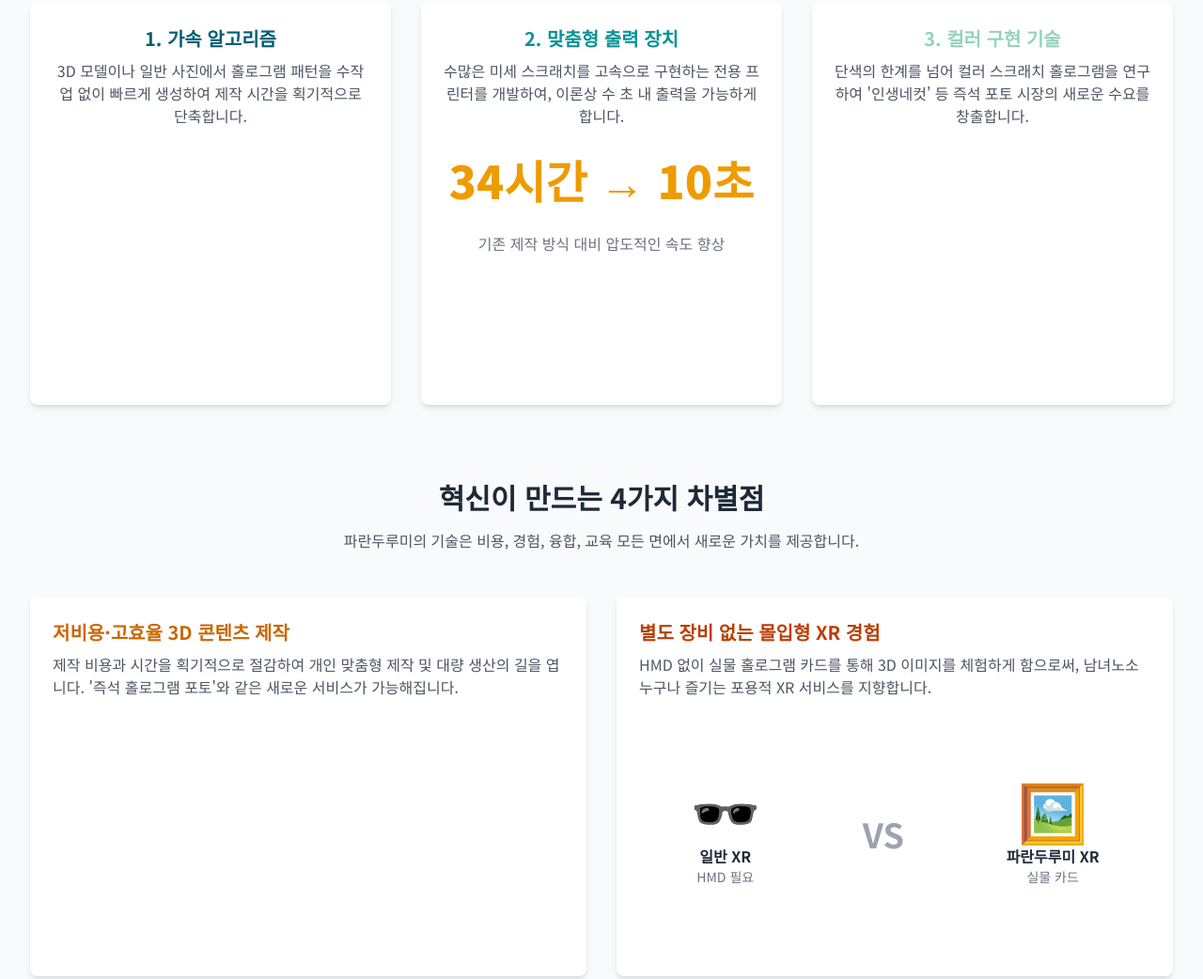
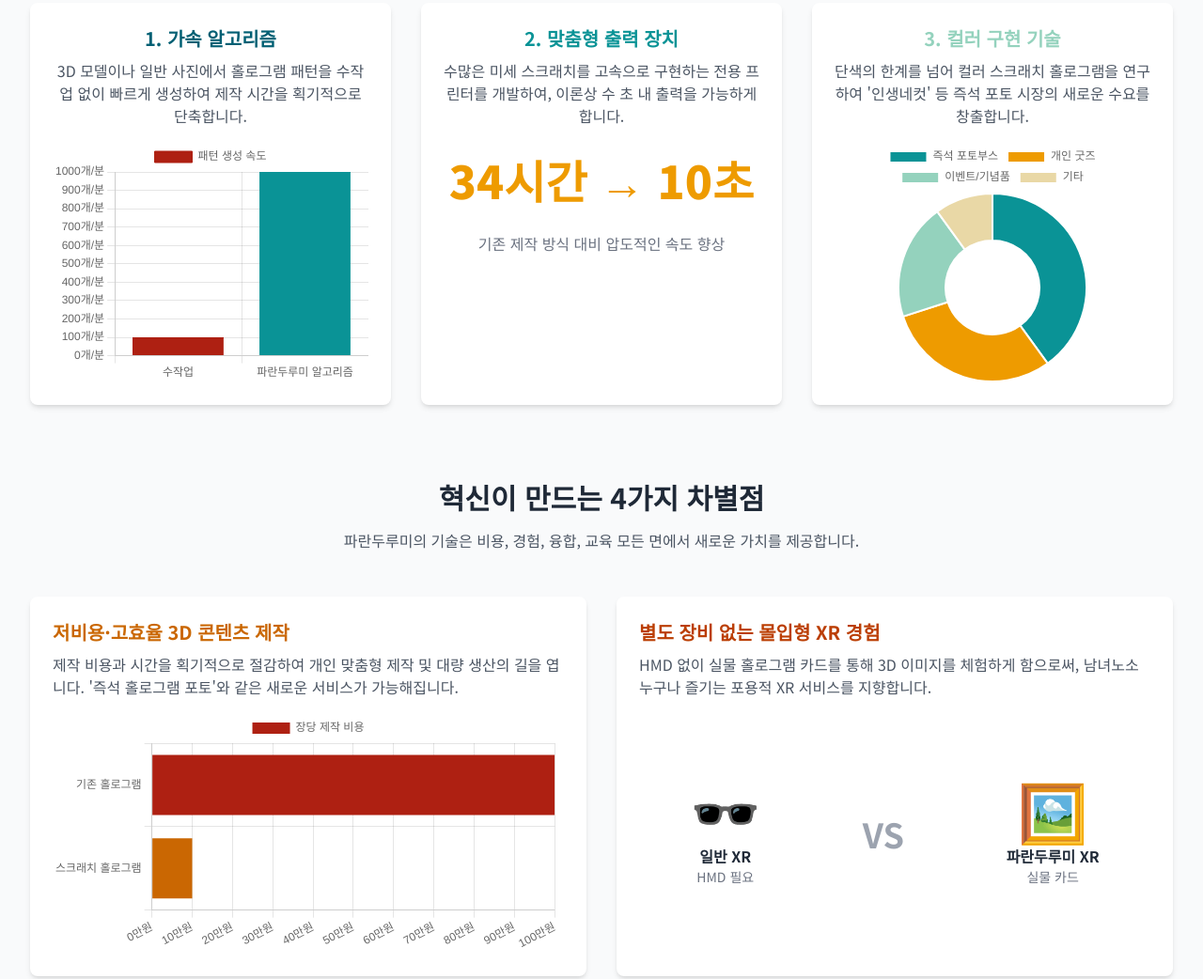
Before and after one commit to SungjeKim/tide-hackathon, a plain HTML site: page index.html in a window 1280 px wide. Shown: the part 1185-2227 px from the top of the page at 94% size. Drawn offline with nearby package versions, Linux system fonts and the light colour scheme.

Commit message:
Update index.html

```diff
--- a/index.html
+++ b/index.html
@@ -368,7 +368,7 @@
             const wrapLabel = (label, maxWidth = 16) => {
                 if (label.length <= maxWidth) return label;
                 const words = label.split(' ');
-                const lines =;
+                const lines = [];
                 let currentLine = '';
                 for (const word of words) {
                     if ((currentLine + word).length > maxWidth && currentLine.length > 0) {
@@ -389,13 +389,13 @@
                         labels: ['수작업', '파란두루미 알고리즘'],
                         datasets: [{
                             label: '패턴 생성 속도',
-                            data: ,
-                            backgroundColor:,
-                            borderColor:,
+                            data: [100, 1000],
+                            backgroundColor: [brilliantBlues.danger, brilliantBlues.primary],
+                            borderColor: [brilliantBlues.danger, brilliantBlues.primary],
                             borderWidth: 1
                         }]
                     },
-                    options: {...commonOptions, scales: { y: { beginAtZero: true, ticks: { callback: (value) => value + '%' } } } }
+                    options: {...commonOptions, scales: { y: { beginAtZero: true, ticks: { callback: (value) => value + '개/분' } } } }
                 });
             }
 
@@ -407,8 +407,8 @@
                         labels: ['즉석 포토부스', '개인 굿즈', '이벤트/기념품', '기타'],
                         datasets: [{
                             label: '컬러 홀로그램 잠재 수요',
-                            data: ,
-                            backgroundColor:,
+                            data: [40, 30, 20, 10],
+                            backgroundColor: [brilliantBlues.primary, brilliantBlues.accent, brilliantBlues.secondary, brilliantBlues.neutral],
                             hoverOffset: 4
                         }]
                     },
@@ -424,11 +424,11 @@
                         labels: ['기존 홀로그램', '스크래치 홀로그램'],
                         datasets: [{
                             label: '장당 제작 비용',
-                            data: ,
-                            backgroundColor:,
+                            data: [100, 10],
+                            backgroundColor: [brilliantBlues.danger, brilliantBlues.accent2],
                         }]
                     },
-                    options: {...commonOptions, indexAxis: 'y', scales: { x: { beginAtZero: true, ticks: { callback: (value) => value + '%' } } } }
+                    options: {...commonOptions, indexAxis: 'y', scales: { x: { beginAtZero: true, ticks: { callback: (value) => value + '만원' } } } }
                 });
             }
 
@@ -437,10 +437,10 @@
                 new Chart(educationCtx, {
                     type: 'radar',
                     data: {
-                        labels:,
+                        labels: ['3D 체험', 'STEM 흥미', '참여도', '창의성', '실습 효과'],
                         datasets: [{
                             label: '교육적 활용성',
-                            data: ,
+                            data: [90, 85, 80, 75, 95],
                             fill: true,
                             backgroundColor: 'rgba(148, 210, 189, 0.4)',
                             borderColor: brilliantBlues.secondary,
@@ -459,7 +459,8 @@
                 new Chart(marketCtx, {
                     type: 'bubble',
                     data: {
-                        datasets:, backgroundColor: brilliantBlues.primary },
+                        datasets: [
+                            { label: 'B2B: 셀프사진관', data: [{x: 20, y: 40, r: 15}], backgroundColor: brilliantBlues.primary },
                             { label: 'B2G: 공공기관/체험존', data: [{x: 40, y: 50, r: 18}], backgroundColor: brilliantBlues.secondary },
                             { label: 'B2C: MZ세대 굿즈', data: [{x: 60, y: 25, r: 22}], backgroundColor: brilliantBlues.accent },
                             { label: '교육기관', data: [{x: 75, y: 60, r: 20}], backgroundColor: brilliantBlues.accent2 }
@@ -479,8 +480,8 @@
                         labels: wrappedLabels,
                         datasets: [{
                             label: '상용화 수준',
-                            data: ,
-                            backgroundColor:,
+                            data: [100, 60, 30],
+                            backgroundColor: [brilliantBlues.primary, brilliantBlues.secondary, brilliantBlues.neutral],
                         }]
                     },
                     options: {...commonOptions, indexAxis: 'y', scales: { x: { beginAtZero: true, max: 100, ticks: { callback: (value) => value + '%' } } } }
```
